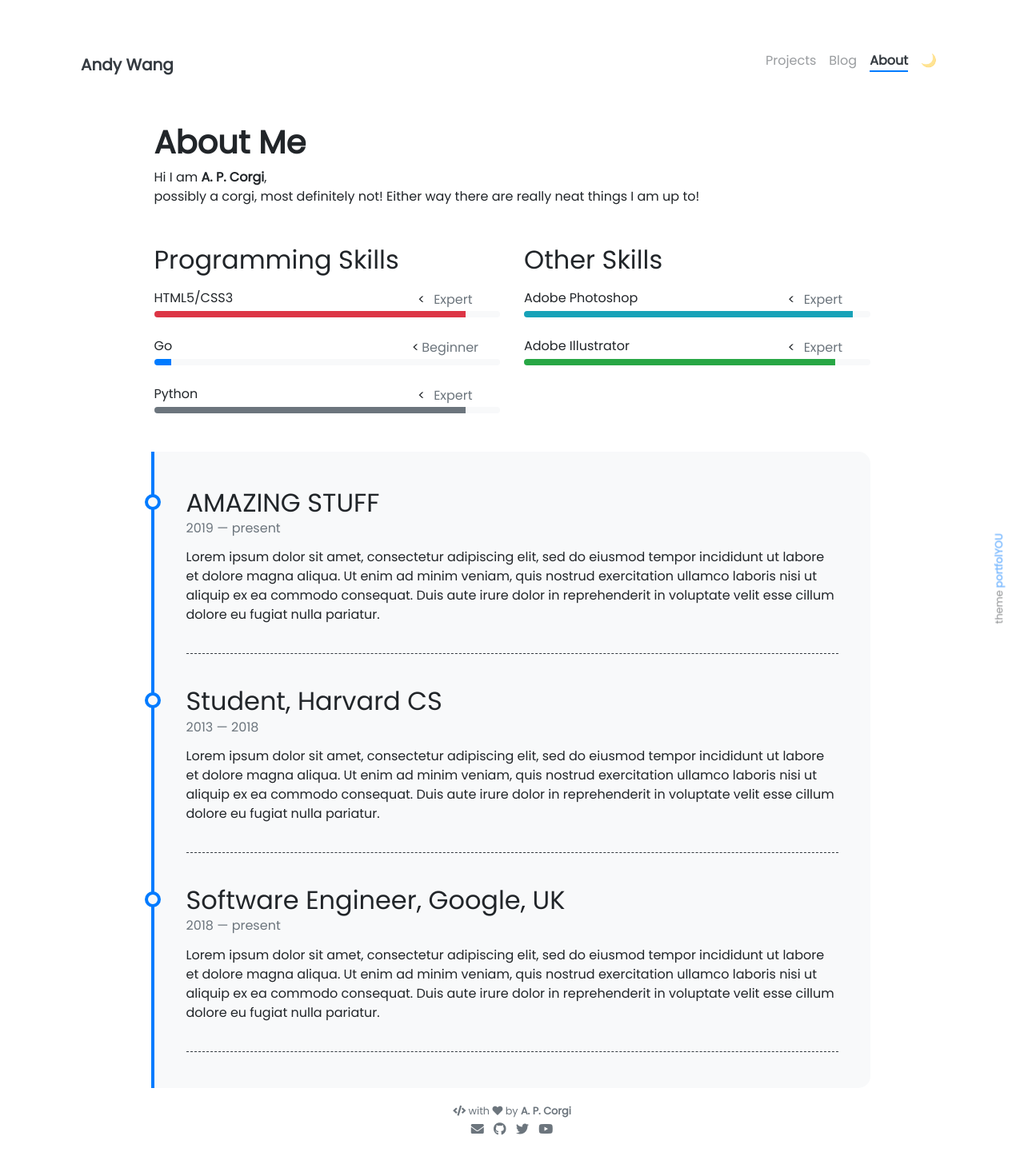
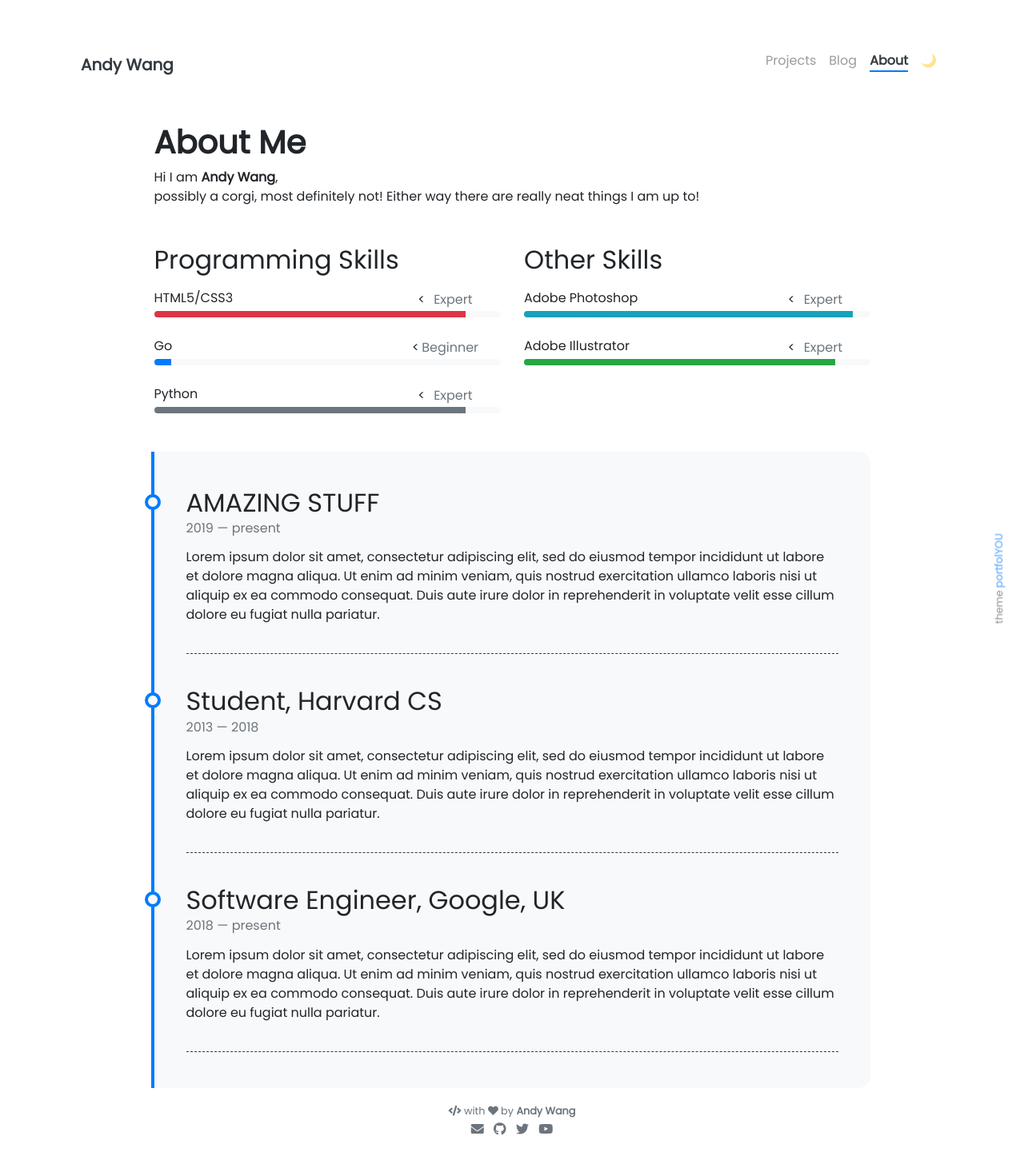
Before and after one commit to AndyW1010/AndyW1010.github.io, a Jekyll site: the page built from pages/about.md, in a window 1280 px wide. Shown: the whole page at 80% size. Built offline with Jekyll 4.4.1, drawn with Linux system fonts in a browser that asks for light colours; nearby versions of some CDN libraries.

Commit message:
Update _config.yml

```diff
--- a/_config.yml
+++ b/_config.yml
@@ -34,13 +34,12 @@ nav_exclude:                                            # The following paths ar
 
 ### Author Info ###
 author:
-  name              : A. P. Corgi
-  image             : https://dogtime.com/assets/uploads/gallery/pembroke-welsh-corgi-dog-breed-pictures/prance-8.jpg
+  name              : Andy Wang
+  image             : https://andywang1010.web.illinois.edu/wp-content/uploads/2022/09/ef11592c14f905c874b39965c6f91e0.jpg
 #  behance           : your_username
 # dribbble          : your_username
-  email             : username@domain.com
-#  facebook          : your_username
-  github            : jnaiman # JPN
+  email             : jiazhiw2@illinois.edu
+  github            : AndyW1010 # JPN
 # gitlab            : your_username
 # instagram         : your_username
 # kaggle            : your_username
```
